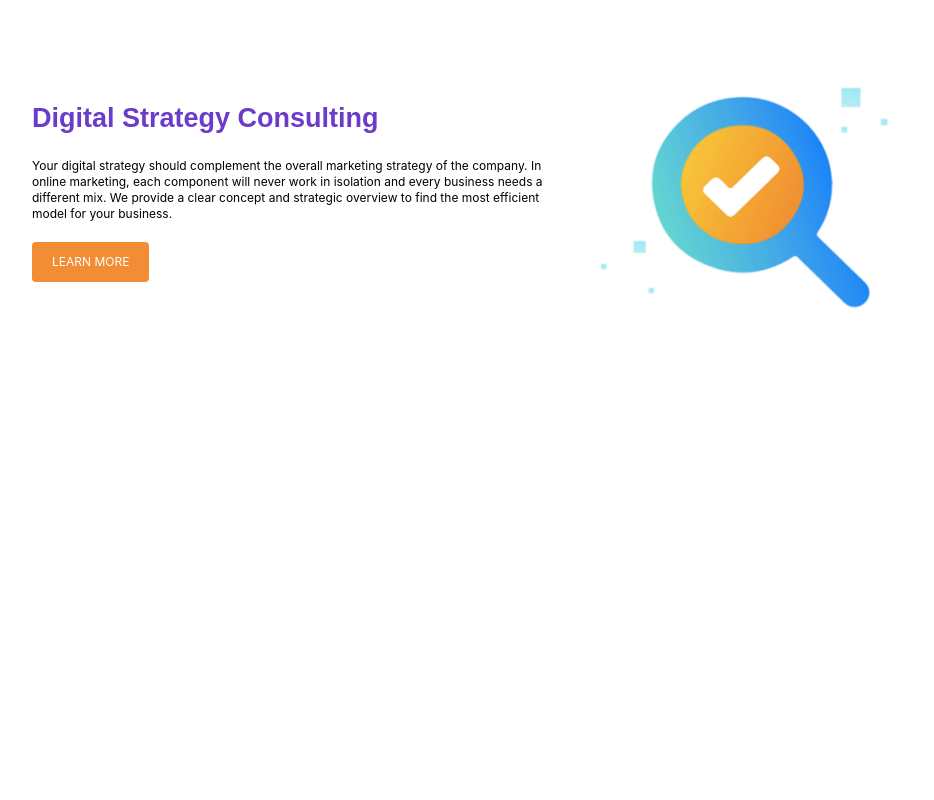
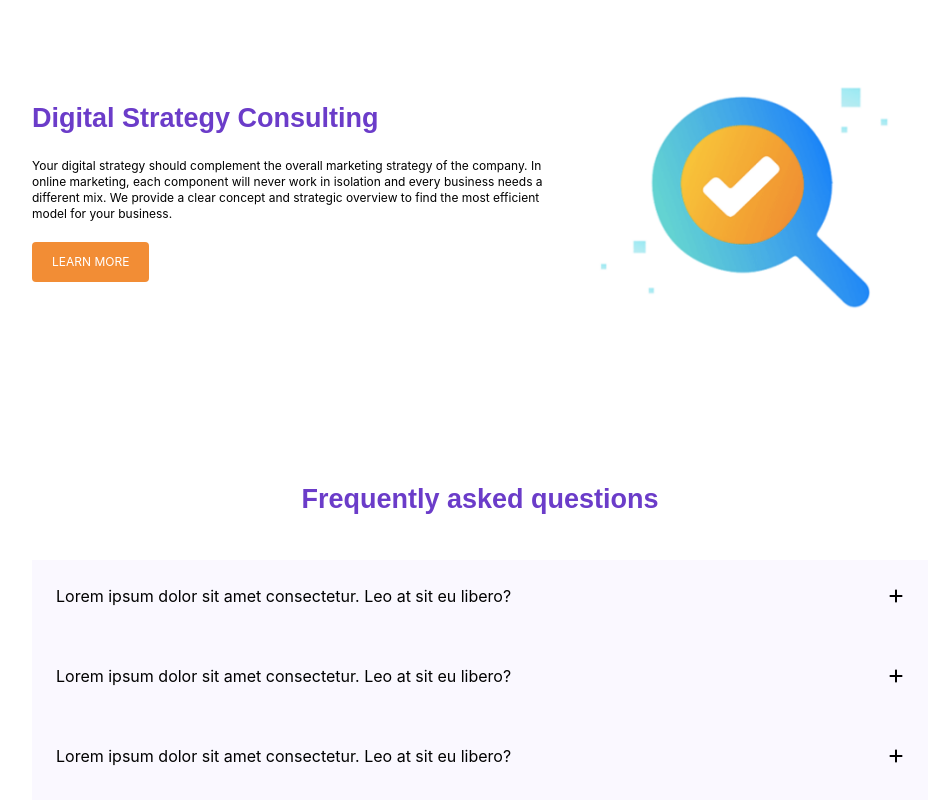
Before and after one commit to hasharas/Landing-page, a React (Create React App) app: page / in a window 1280 px wide. Shown: the part 1386-2186 px from the top of the page, without its empty margins (160-1094 px from the left). Before the commit the page ends 1769 px from the top, so only its background shows below. Built offline with nearby package versions, Linux system fonts and the light colour scheme.

Commit message:
develop questions space

```diff
--- a/src/App.js
+++ b/src/App.js
@@ -2,12 +2,15 @@ import './App.css';
 import Header from './components/Header';
 import CompanyVision from './components/CompanyVision';
 import CompanyWorlflow from './components/CompanyWorlflow';
+import FAQ from './components/FAQ';
+
 function App() {
   return (
     <div className="App">
         <Header />
         <CompanyVision />
         <CompanyWorlflow />
+        <FAQ />
     </div>
   );
 }
--- /dev/null
+++ b/src/components/FAQ.js
@@ -0,0 +1,34 @@
+import React, { useState } from 'react'
+import { FaPlus } from "react-icons/fa6";
+import { FaMinus } from "react-icons/fa";
+
+const FAQ = () => {
+  return (
+    <div className='mx-auto'>
+        <h2 className='text-[27px] text-[#6B3CC9] poppins-semibold mt-24 mb-10'>Frequently asked questions</h2>
+        <FAQCard title={"Lorem ipsum dolor sit amet consectetur. Leo at sit eu libero?"} text={"Lorem ipsum dolor sit amet consectetur. Faucibus commodo suscipit id ipsum. Elementum ultrices nulla faucibus odio est sed aliquam. Sapien massa morbi risus sagittis tortor integer."} />
+        <FAQCard title={"Lorem ipsum dolor sit amet consectetur. Leo at sit eu libero?"} text={"Lorem ipsum dolor sit amet consectetur. Faucibus commodo suscipit id ipsum. Elementum ultrices nulla faucibus odio est sed aliquam. Sapien massa morbi risus sagittis tortor integer."} />
+        <FAQCard title={"Lorem ipsum dolor sit amet consectetur. Leo at sit eu libero?"} text={"Lorem ipsum dolor sit amet consectetur. Faucibus commodo suscipit id ipsum. Elementum ultrices nulla faucibus odio est sed aliquam. Sapien massa morbi risus sagittis tortor integer."} />
+    </div>
+  )
+}
+
+const FAQCard = ({title, text}) => {
+    const [isActive, setIsActive] = useState(false);
+
+    const handleActive = () => {
+        setIsActive(!isActive);
+    }
+
+    return (
+        <div className={`bg-[#FAF8FF] ${isActive?"text-[#6B3CC9] h-[150px] ":"text-black h-[80px]"}  transition-all duration-300 lg:w-[896px] w-full p-[24px] mx-auto flex flex-col gap-[13px]`}>
+            <div className='flex justify-between items-center cursor-pointer' onClick={handleActive}>
+                <h3 className="text-left">{title}</h3>
+                {isActive?<FaMinus />:<FaPlus />}
+            </div>
+            {isActive?<p className='text-[#6F6C90] text-justify fadeIn'>{text}</p>:<></>}
+        </div>
+    )
+}
+
+export default FAQ
```
